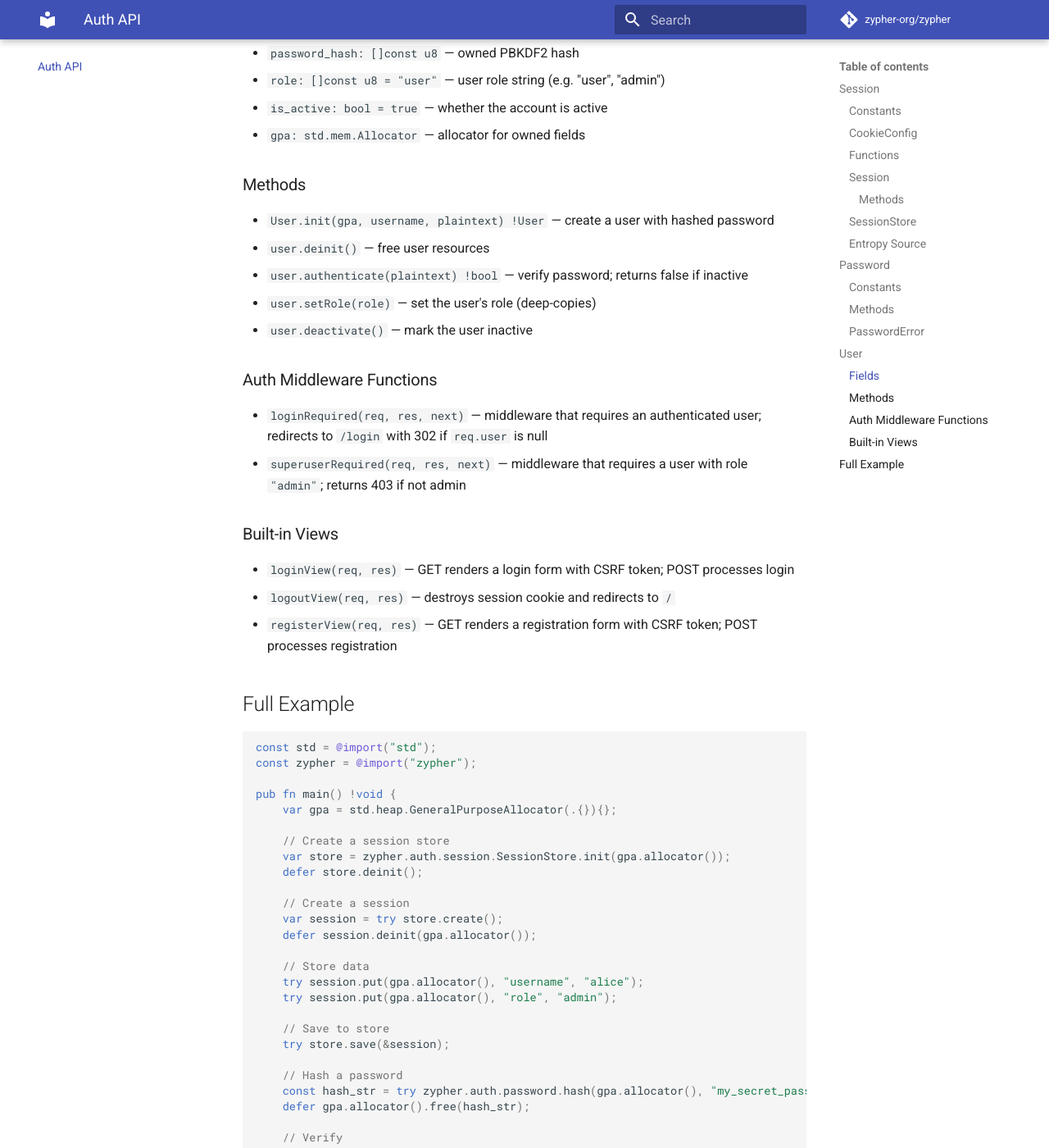
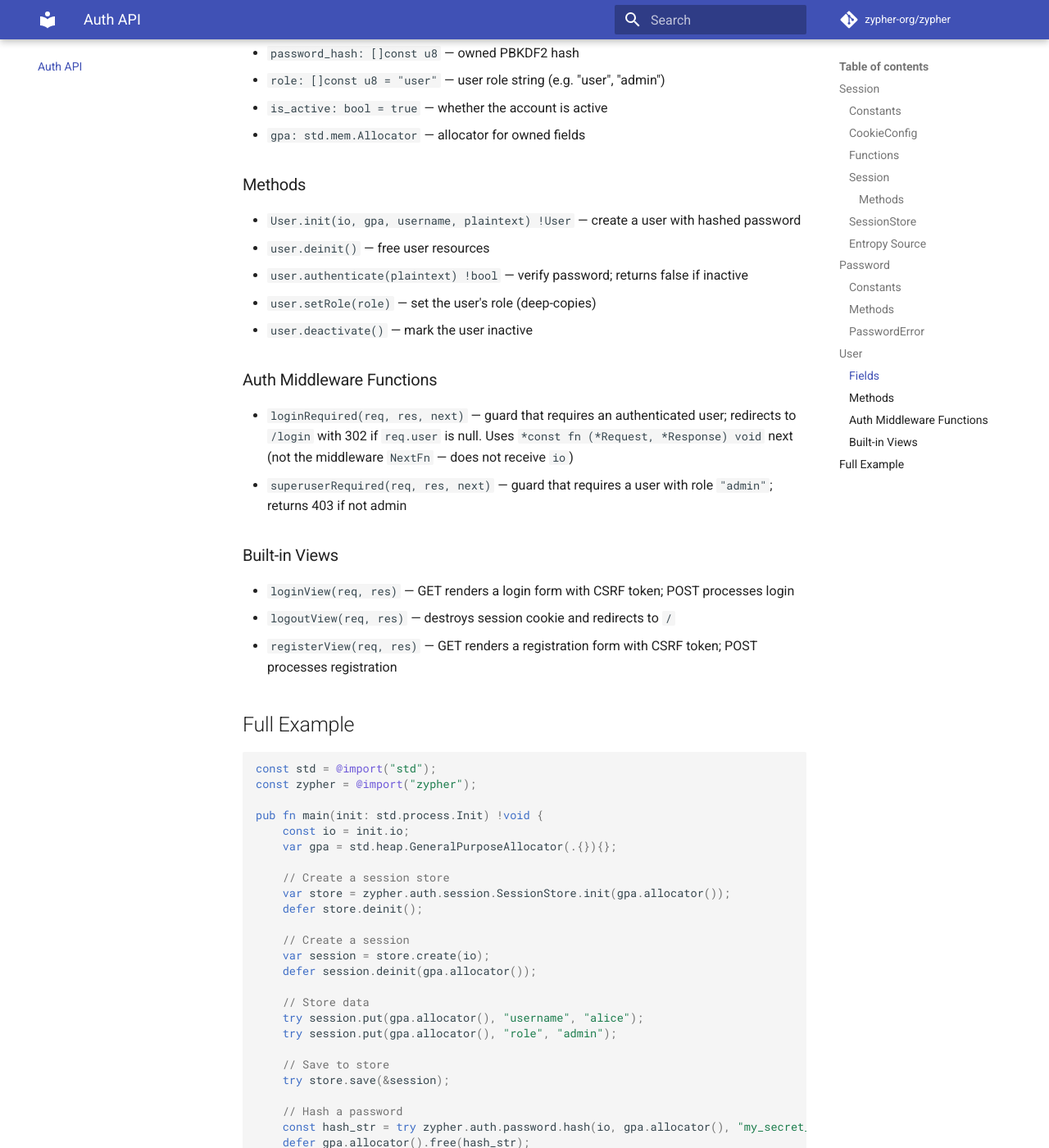
Before and after one commit to zypher-org/zypher, an MkDocs documentation site: the page built from docs/auth.md, in a window 1280 px wide and 1400 px high, scrolled down 2488 px. Shown: the whole window at 82% size. Built offline with MkDocs 1.6.1 and Material for MkDocs 9.7.7, drawn with Linux system fonts in a browser that asks for light colours; comment, search, counter and statistics services are not loaded; some of the changed text lies outside the part shown.

Commit message:
Updated Docs

```diff
--- a/docs/auth.md
+++ b/docs/auth.md
@@ -24,17 +24,17 @@
 #### Methods
 - `session.put(gpa, key, value) !void` — set session data (deep-copies key and value)
 - `session.get(key) ?[]const u8` — get session data
-- `session.isExpired() bool` — check if session has expired
+- `session.isExpired(io) bool` — check if session has expired
 - `session.deinit(gpa)` — free session data
 
 ### SessionStore
 - `SessionStore.init(gpa) SessionStore` — create an in-memory session store
 - `store.deinit()` — free all sessions and the store
-- `store.create() !Session` — create a new session with random ID and default expiry
-- `store.createWithExpiry(expires_at) !Session` — create a session with a specific expiry timestamp
+- `store.create(io) Session` — create a new session with random ID and default expiry
+- `store.createWithExpiry(io, expires_at) Session` — create a session with a specific expiry timestamp
 - `store.save(session) !void` — save a session into the store (deep-copies all data)
-- `store.getByHexId(hex_id) !?*Session` — load a session by hex-encoded cookie value; returns null if expired
-- `store.get(raw_id) !?*Session` — load a session by raw ID bytes
+- `store.getByHexId(hex_id, io) !?*Session` — load a session by hex-encoded cookie value; returns null if expired
+- `store.get(raw_id, io) !?*Session` — load a session by raw ID bytes
 - `store.destroyByHexId(hex_id) !void` — destroy a session by hex-encoded ID
 - `store.destroy(raw_id) !void` — destroy a session by raw ID bytes
 
@@ -52,7 +52,7 @@
 - `ITERATIONS = 100_000` — PBKDF2 iteration count
 
 ### Methods
-- `hash(gpa, plaintext) ![]const u8` — hash a password; returns owned string in format `$pbkdf2-sha256$100000$<salt_hex>$<hash_hex>`
+- `hash(io, gpa, plaintext) ![]const u8` — hash a password; returns owned string in format `$pbkdf2-sha256$100000$<salt_hex>$<hash_hex>`
 - `verify(stored_hash, plaintext) !bool` — verify a password against a stored hash (constant-time comparison)
 
 ### PasswordError
@@ -70,15 +70,15 @@
 - `gpa: std.mem.Allocator` — allocator for owned fields
 
 ### Methods
-- `User.init(gpa, username, plaintext) !User` — create a user with hashed password
+- `User.init(io, gpa, username, plaintext) !User` — create a user with hashed password
 - `user.deinit()` — free user resources
 - `user.authenticate(plaintext) !bool` — verify password; returns false if inactive
 - `user.setRole(role)` — set the user's role (deep-copies)
 - `user.deactivate()` — mark the user inactive
 
 ### Auth Middleware Functions
-- `loginRequired(req, res, next)` — middleware that requires an authenticated user; redirects to `/login` with 302 if `req.user` is null
-- `superuserRequired(req, res, next)` — middleware that requires a user with role `"admin"`; returns 403 if not admin
+- `loginRequired(req, res, next)` — guard that requires an authenticated user; redirects to `/login` with 302 if `req.user` is null. Uses `*const fn (*Request, *Response) void` next (not the middleware `NextFn` — does not receive `io`)
+- `superuserRequired(req, res, next)` — guard that requires a user with role `"admin"`; returns 403 if not admin
 
 ### Built-in Views
 - `loginView(req, res)` — GET renders a login form with CSRF token; POST processes login
@@ -90,7 +90,8 @@
 const std = @import("std");
 const zypher = @import("zypher");
 
-pub fn main() !void {
+pub fn main(init: std.process.Init) !void {
+    const io = init.io;
     var gpa = std.heap.GeneralPurposeAllocator(.{}){};
 
     // Create a session store
@@ -98,7 +99,7 @@
     defer store.deinit();
 
     // Create a session
-    var session = try store.create();
+    var session = store.create(io);
     defer session.deinit(gpa.allocator());
 
     // Store data
@@ -109,14 +110,14 @@
     try store.save(&session);
 
     // Hash a password
-    const hash_str = try zypher.auth.password.hash(gpa.allocator(), "my_secret_password");
+    const hash_str = try zypher.auth.password.hash(io, gpa.allocator(), "my_secret_password");
     defer gpa.allocator().free(hash_str);
 
     // Verify
     const valid = try zypher.auth.password.verify(hash_str, "my_secret_password");
 
     // Create a User
-    var user = try zypher.auth.user.User.init(gpa.allocator(), "alice", "password123");
+    var user = try zypher.auth.user.User.init(io, gpa.allocator(), "alice", "password123");
     defer user.deinit();
     try user.setRole("admin");
 }
```
Also changed, not shown: README.md (+10 -2 lines), docs/README.md (+2 -2 lines), docs/core.md (+17 -9 lines), docs/forms.md (+7 -4 lines), docs/middleware.md (+16 -8 lines), docs/template.md (+1 -1 lines), 1 other file.
